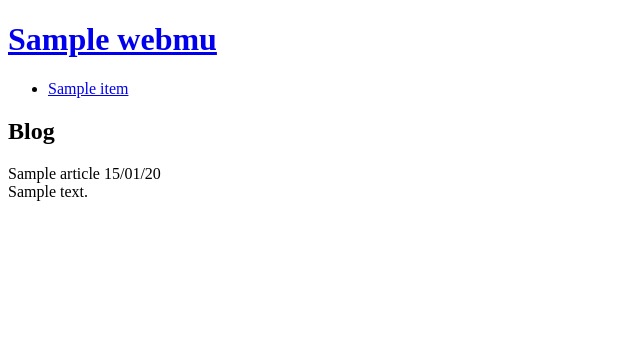
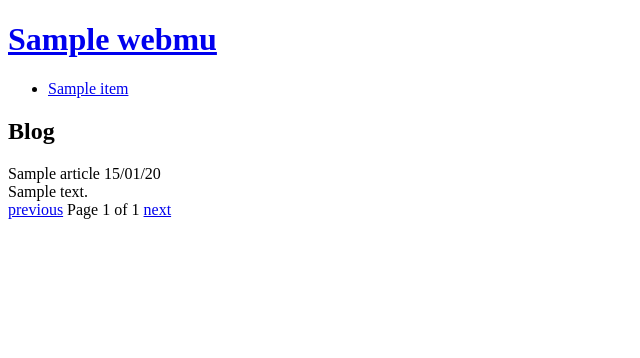
Before and after one commit to jonrscott/webmus, a Django app: template webmus/cms/templates/webmus/blog/default.html in a window 1280 px wide. Shown: the top 358 px of the page, without its empty margins (0-640 px from the left). Run offline with Django 3.2, Linux system fonts and the light colour scheme; the template is opened without the code that fills it: most values are stand-ins (such as "Sample title", 1, 10 or a date in 2020); some libraries are stand-ins or nearby versions.

Commit message:
pagination tweaks

```diff
--- a/webmus/base/views.py
+++ b/webmus/base/views.py
@@ -30,7 +30,7 @@ def page_view(request, page, context=None):
         if page_obj.articles.count() > 0:
             paginator = Paginator(
                 page_obj.articles.filter(visible=True).order_by('-created_at'),
-                page_obj.max_articles or 5)
+                page_obj.max_articles or 6)
             page_num = request.GET.get('page')
 
             try:
--- a/webmus/cms/templates/webmus/cms/articles_include.html
+++ b/webmus/cms/templates/webmus/cms/articles_include.html
@@ -27,20 +27,14 @@
     </div>
 </div>
 
-{% if articles.paginator.num_pages > 1 %}
 <div class="pagination">
     <span class="step-links">
-        {% if articles.has_previous %}
-            <a href="?page={{ articles.previous_page_number }}">previous</a>
-        {% endif %}
+            <a class="prev" href="?page=1">previous</a>
 
         <span class="current">
-            Page {{ articles.number }} of {{ articles.paginator.num_pages }}.
+            Page {{ articles.number }} of {{ articles.paginator.num_pages }}
         </span>
 
-        {% if articles.has_next %}
-        <a href="?page={{ articles.next_page_number }}">next</a>
-        {% endif %}
+        <a class="next" href="?page=1">next</a>
     </span>
 </div>
-{% endif %}
```
